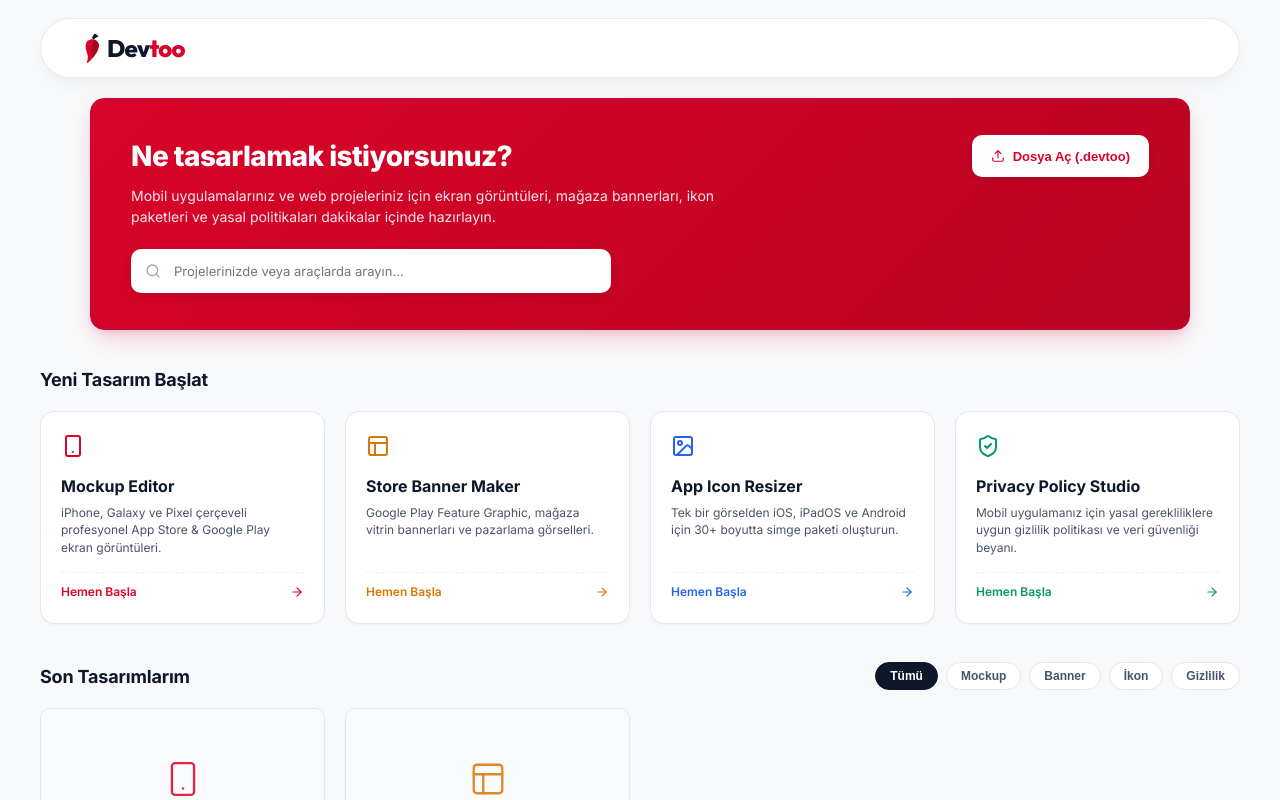
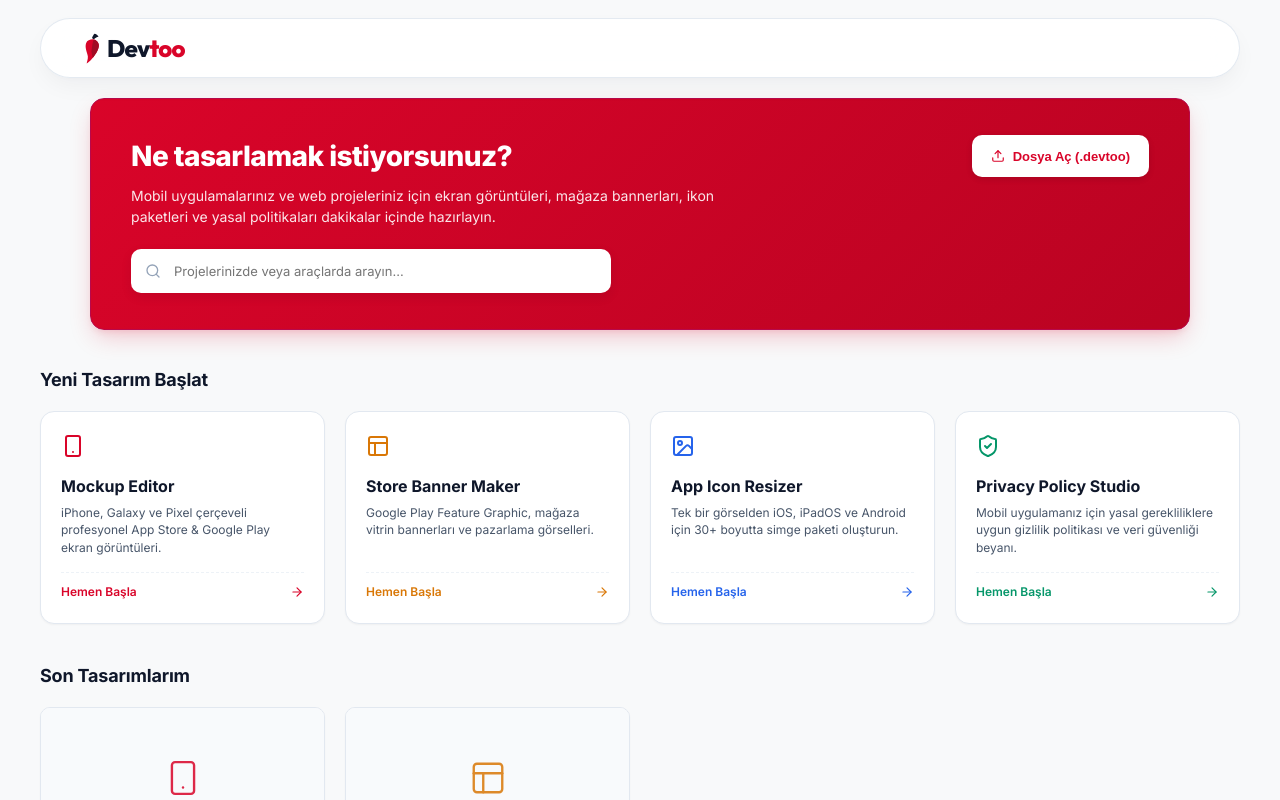
Before and after one commit to RieStudio/Devtoo, a React (Vite) app: page / in a window 1280 px wide. Built offline with nearby package versions, Linux system fonts and the light colour scheme; a web font is replaced by a local one.

Commit message:
refactor(dashboard): remove category filter tabs from recent designs

```diff
--- a/src/components/Dashboard/Dashboard.css
+++ b/src/components/Dashboard/Dashboard.css
@@ -279,36 +279,6 @@
   border-top: 1px dashed var(--border-subtle);
 }
 
-/* Filter Tabs */
-.dashboard-filter-tabs {
-  display: flex;
-  align-items: center;
-  gap: 8px;
-  flex-wrap: wrap;
-}
-
-.dashboard-filter-pill {
-  border: 1px solid var(--border-default);
-  background-color: #FFFFFF;
-  color: var(--text-secondary);
-  padding: 6px 14px;
-  border-radius: var(--radius-full);
-  font-size: 12px;
-  font-weight: 600;
-  cursor: pointer;
-  transition: all 0.15s ease;
-}
-
-.dashboard-filter-pill:hover {
-  background-color: var(--bg-hover);
-  color: var(--text-primary);
-}
-
-.dashboard-filter-pill.active {
-  background-color: #0F172A;
-  border-color: #0F172A;
-  color: #FFFFFF;
-}
 
 /* Recent Projects Grid */
 .recent-projects-grid {
--- a/src/components/Dashboard/Dashboard.tsx
+++ b/src/components/Dashboard/Dashboard.tsx
@@ -43,7 +43,6 @@ export const Dashboard: React.FC<DashboardProps> = ({
   onShowToast,
 }) => {
   const [searchQuery, setSearchQuery] = useState<string>('');
-  const [activeFilter, setActiveFilter] = useState<'all' | ToolType>('all');
   const [localProjects, setLocalProjects] = useState<DashboardProject[]>([]);
   const [projectToDelete, setProjectToDelete] = useState<DashboardProject | null>(null);
   const fileInputRef = useRef<HTMLInputElement>(null);
@@ -139,14 +138,12 @@ export const Dashboard: React.FC<DashboardProps> = ({
   // Projects list
   const allProjects = localProjects;
 
-  // Filter & Search
+  // Search
   const filteredProjects = useMemo(() => {
     return allProjects.filter((p) => {
-      const matchFilter = activeFilter === 'all' || p.tool_type === activeFilter;
-      const matchSearch = p.name.toLowerCase().includes(searchQuery.toLowerCase());
-      return matchFilter && matchSearch;
+      return p.name.toLowerCase().includes(searchQuery.toLowerCase());
     });
-  }, [allProjects, activeFilter, searchQuery]);
+  }, [allProjects, searchQuery]);
 
   // Handle open project
   const handleOpenProject = (project: DashboardProject) => {
@@ -412,45 +409,6 @@ export const Dashboard: React.FC<DashboardProps> = ({
           <div className="dashboard-section-title-wrap">
             <h2 className="dashboard-section-title">Son Tasarımlarım</h2>
           </div>
-
-          {/* Filter Tabs */}
-          <div className="dashboard-filter-tabs">
-            <button
-              type="button"
-              className={`dashboard-filter-pill ${activeFilter === 'all' ? 'active' : ''}`}
-              onClick={() => setActiveFilter('all')}
-            >
-              Tümü
-            </button>
-            <button
-              type="button"
-              className={`dashboard-filter-pill ${activeFilter === 'mockup' ? 'active' : ''}`}
-              onClick={() => setActiveFilter('mockup')}
-            >
-              Mockup
-            </button>
-            <button
-              type="button"
-              className={`dashboard-filter-pill ${activeFilter === 'banner' ? 'active' : ''}`}
-              onClick={() => setActiveFilter('banner')}
-            >
-              Banner
-            </button>
-            <button
-              type="button"
-              className={`dashboard-filter-pill ${activeFilter === 'icon' ? 'active' : ''}`}
-              onClick={() => setActiveFilter('icon')}
-            >
-              İkon
-            </button>
-            <button
-              type="button"
-              className={`dashboard-filter-pill ${activeFilter === 'privacy' ? 'active' : ''}`}
-              onClick={() => setActiveFilter('privacy')}
-            >
-              Gizlilik
-            </button>
-          </div>
         </div>
 
         {/* Projects Grid or Empty State */}
@@ -532,7 +490,7 @@ export const Dashboard: React.FC<DashboardProps> = ({
             </h3>
             <p className="dashboard-empty-desc">
               {searchQuery
-                ? 'Farklı bir arama terimi deneyin veya filtreleri temizleyin.'
+                ? 'Farklı bir arama terimi deneyin.'
                 : 'Yukarıdaki araçlardan birine tıklayarak hemen ilk tasarımınızı oluşturun veya bir .devtoo proje dosyasını içeri aktarın.'}
             </p>
             {!searchQuery && (
```
